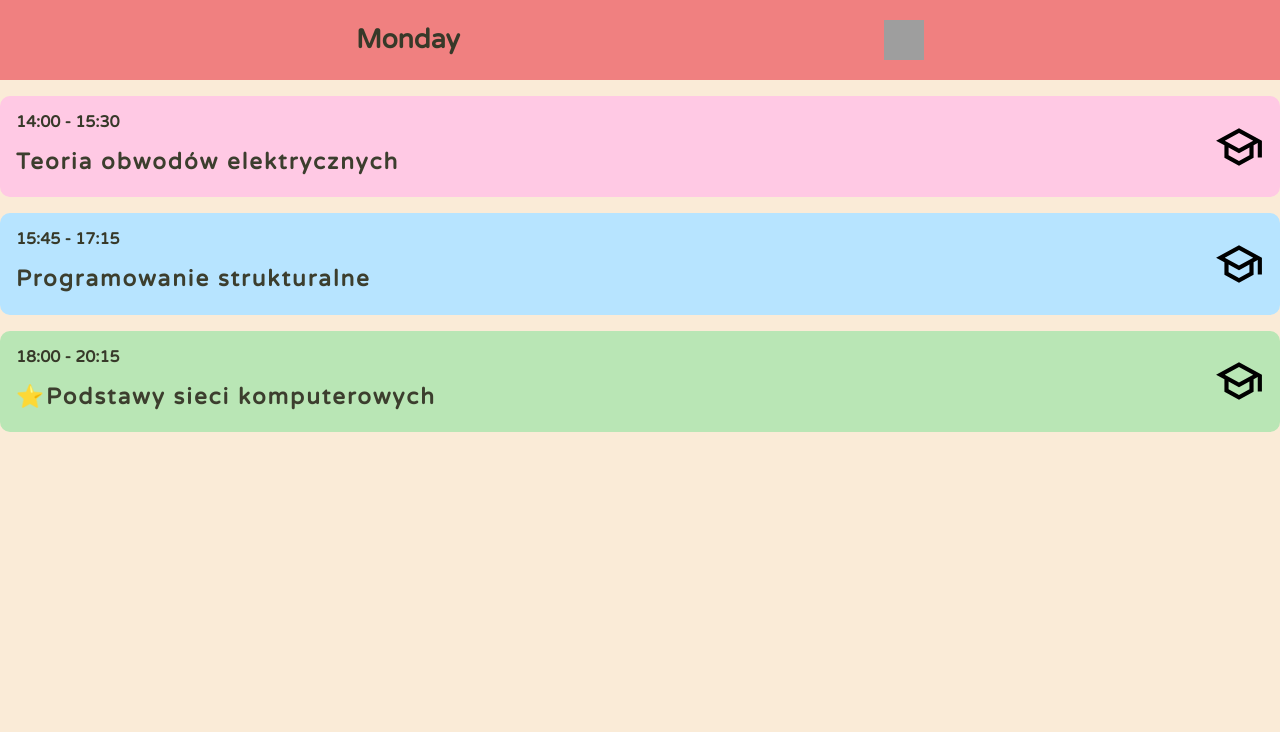
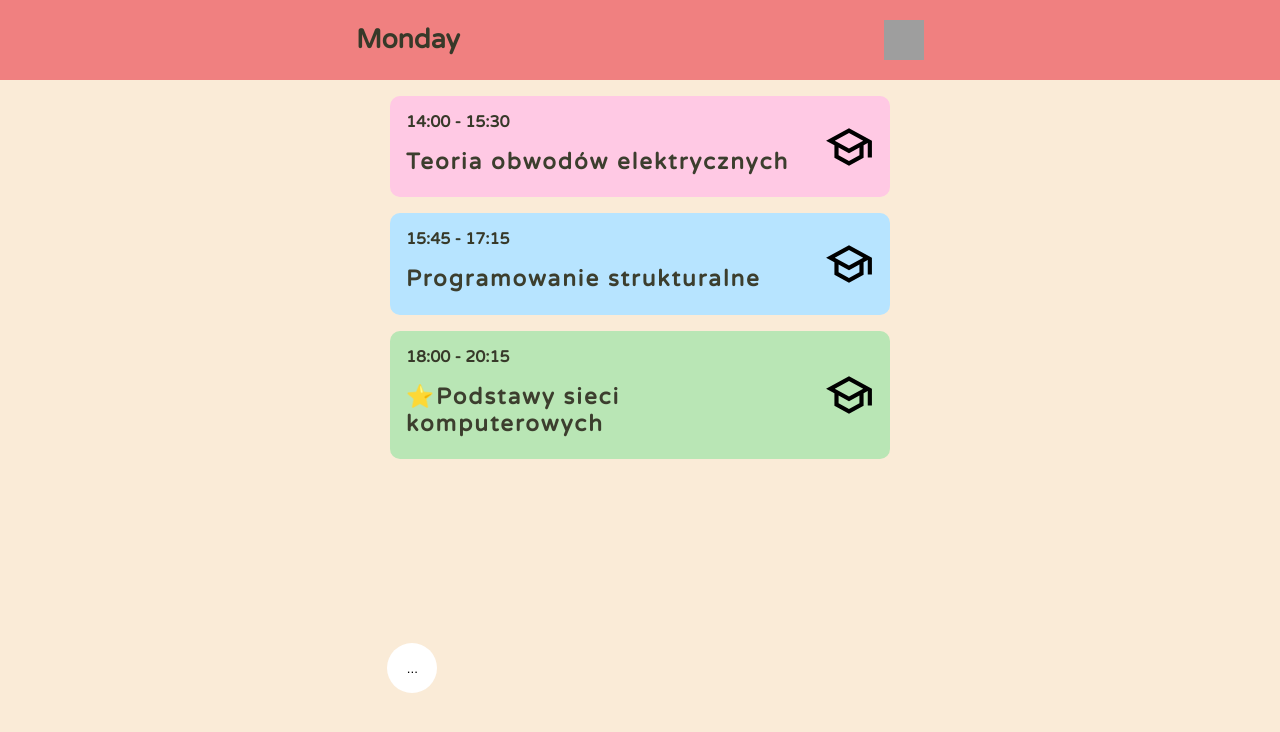
Before and after one commit to Muszchrom/NewReactCalendar, a React (Create React App) app: page /monday in a window 1280 px wide. Shown: the top 732 px of the page. Built offline with nearby package versions, Linux system fonts and the light colour scheme; grey boxes are pictures that could not be loaded.

Commit message:
Added button for additional info

```diff
--- /dev/null
+++ b/src/components/Test.js
@@ -0,0 +1,25 @@
+import { useState } from 'react';
+import Overlay from './Overlay';
+import mapa from '../graphics/jpg/mapaKampusu.jpg'
+
+export default function Test(props) {
+  const [open, setOpen] = useState(false);
+
+  return (
+    <>
+      {open &&
+        <Overlay backgroundColor={"antiquewhite"} setOpen={setOpen} open={open}>
+          <ul style={{marginTop: "2em"}}>
+            <li>EXXX - Wydział Elektrotechniki i Informatyki</li>
+            <li>Ox102 - Wydział Zarządzania</li>
+            <li>PE 10, PE 14 - Pentagon</li>
+            <li>PE 15a - Katedra Informatyki</li>
+            <li>SW - Studium Wychowania Fizycznego i Sportu</li>
+          </ul>
+          <img src={mapa} style={{width: "100%", boxShadow: "5px 5px 18px grey"}} alt="Mapa kampusu"/>
+        </Overlay>
+      }
+      <button className="absolute-button" onClick={() => setOpen(!open)}>...</button>
+    </>
+  );
+}
--- a/src/routes/DayBuilder.js
+++ b/src/routes/DayBuilder.js
@@ -1,6 +1,7 @@
 import { useEffect } from 'react';
 
 import Tile from '../components/Tile';
+import Test from '../components/Test';
 import { colors } from '../components/data.js';
 
 import schoolSVG from '../graphics/svgs/school_black_24dp.svg';
@@ -10,10 +11,10 @@ export default function DayBuilder(props) {
 
   useEffect(() => {
      props.setDayName(props.title);
-  })
+  }, [props])
 
   return (
-    <div style={{width: "100%"}}>
+    <div style={{width: "100%", maxWidth: "calc(500px + 2em)", flex: 1, padding: "0 1em", position: "relative"}}>
       {props.day.map((obj, index) => {
         return (
           <Tile
@@ -26,6 +27,7 @@ export default function DayBuilder(props) {
           </Tile>
         );
       })}
+      <Test/>
     </div>
   );
 }
```
Also changed, not shown: src/graphics/jpg/mapaKampusu.jpg (added).
